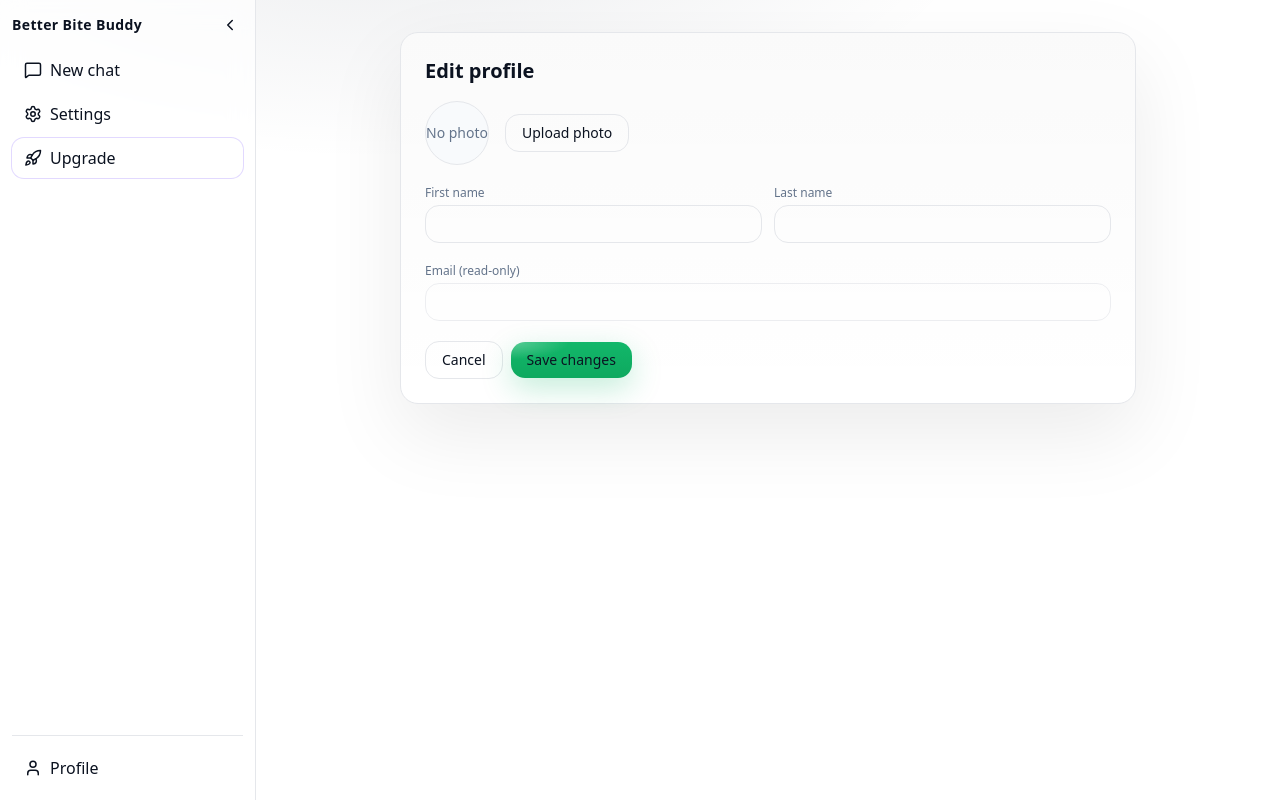
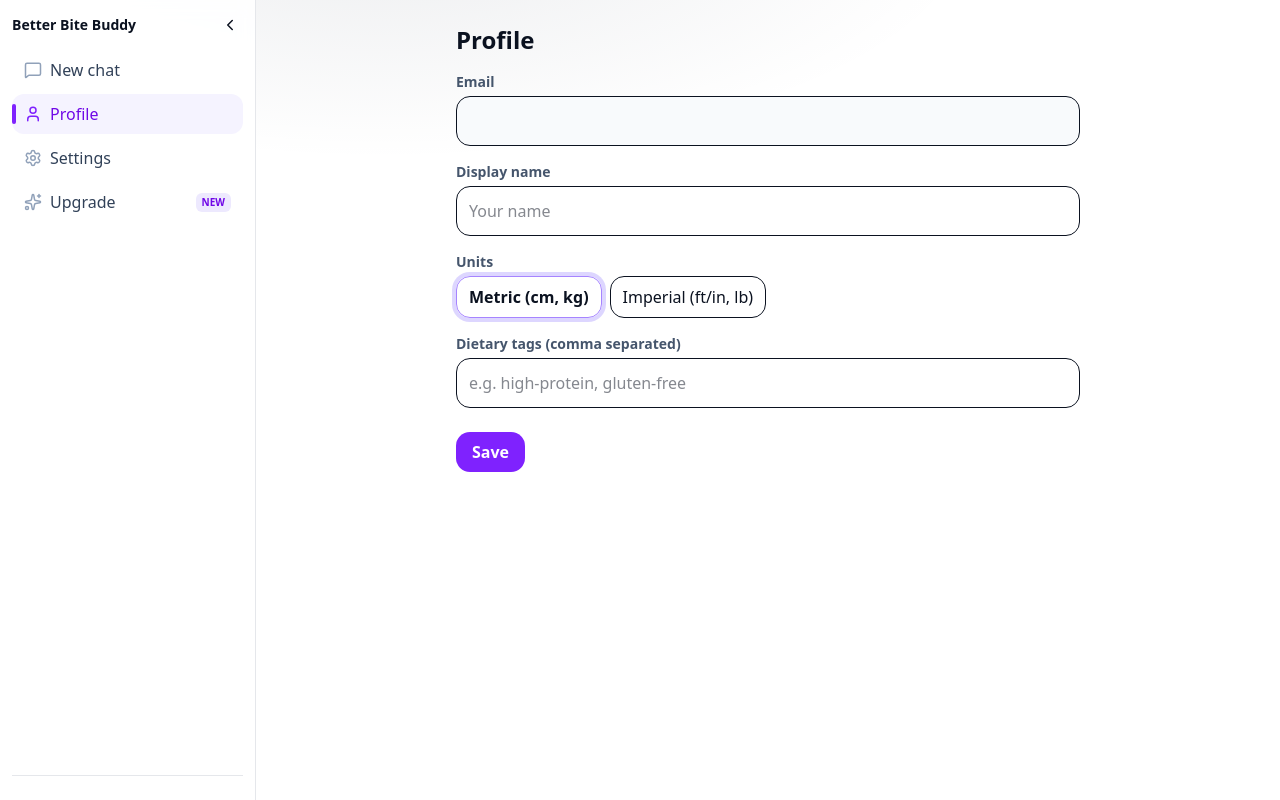
Before and after one commit to haseebservises-ops/bbb-web, a Next.js app: page /profile in a window 1280 px wide. Built offline with nearby package versions, Linux system fonts and the light colour scheme; no server answers.

Commit message:
Sidebar polish (colorful icons, active indicator); activity buttons sync slider; add Profile page

```diff
--- a/app/profile/page.tsx
+++ b/app/profile/page.tsx
@@ -1,92 +1,171 @@
 "use client";
 
 import { useEffect, useState } from "react";
-import Link from "next/link";
-
-type Prof = {
-  firstName?: string;
-  lastName?: string;
-  email?: string;
-  image?: string; // data URL
-};
 
 export default function ProfilePage() {
-  const [p, setP] = useState<Prof>({});
-  const [preview, setPreview] = useState<string | undefined>();
+  const [email, setEmail] = useState("");
+  const [name, setName] = useState("");
+  const [units, setUnits] = useState<"metric" | "imperial">("metric");
+  const [tags, setTags] = useState<string>(""); // comma separated
 
   useEffect(() => {
-    try {
-      const stored = localStorage.getItem("bbb_profile");
-      if (stored) {
-        const obj = JSON.parse(stored) as Prof;
-        setP(obj);
-        setPreview(obj.image);
-      }
-    } catch {}
+    const e = localStorage.getItem("bbb_email") || "";
+    const n = localStorage.getItem("bbb_profile_name") || "";
+    const u = (localStorage.getItem("bbb_units") as "metric" | "imperial") || "metric";
+    const t = localStorage.getItem("bbb_diet_tags") || "";
+    setEmail(e);
+    setName(n);
+    setUnits(u);
+    setTags(t);
   }, []);
 
-  function onFile(e: React.ChangeEvent<HTMLInputElement>) {
-    const file = e.target.files?.[0];
-    if (!file) return;
-    const reader = new FileReader();
-    reader.onload = () => setPreview(reader.result as string);
-    reader.readAsDataURL(file);
-  }
-
-  function save(e: React.FormEvent) {
-    e.preventDefault();
-    const next = { ...p, image: preview };
-    try { localStorage.setItem("bbb_profile", JSON.stringify(next)); } catch {}
-    window.dispatchEvent(new Event("bbb:profile-updated"));
-    alert("Profile saved");
+  function save() {
+    localStorage.setItem("bbb_profile_name", name);
+    localStorage.setItem("bbb_units", units);
+    localStorage.setItem("bbb_diet_tags", tags);
+    alert("Saved!");
   }
 
   return (
-    <main className="mx-auto max-w-3xl px-4 py-8">
-      <div className="bbb-card p-6">
-        <h1 className="text-xl font-semibold mb-4">Edit profile</h1>
+    <div className="max-w-2xl mx-auto p-6">
+      <h1 className="text-2xl font-extrabold mb-4">Profile</h1>
 
-        <form onSubmit={save} className="space-y-5">
-          <div className="flex items-center gap-4">
-            <div className="h-16 w-16 rounded-full overflow-hidden border"
-                 style={{ borderColor: "var(--bbb-lines)", background: "var(--bbb-elev1)" }}>
-              {preview ? (
-                // eslint-disable-next-line @next/next/no-img-element
-                <img src={preview} alt="avatar" className="h-full w-full object-cover" />
-              ) : (
-                <div className="grid place-items-center h-full w-full text-sm" style={{ color: "var(--bbb-ink-dim)" }}>
-                  No photo
-                </div>
-              )}
-            </div>
-            <label className="btn btn-ghost cursor-pointer">
-              Upload photo
-              <input type="file" accept="image/*" className="hidden" onChange={onFile} />
-            </label>
-          </div>
+      <label className="block text-sm font-semibold text-slate-600 mb-1">Email</label>
+      <input value={email} readOnly className="w-full rounded-xl border p-3 bg-slate-50 mb-4" />
 
-          <div className="grid sm:grid-cols-2 gap-3">
-            <div>
-              <label className="block text-xs mb-1" style={{ color: "var(--bbb-ink-dim)" }}>First name</label>
-              <input className="input" value={p.firstName || ""} onChange={e => setP({ ...p, firstName: e.target.value })} />
-            </div>
-            <div>
-              <label className="block text-xs mb-1" style={{ color: "var(--bbb-ink-dim)" }}>Last name</label>
-              <input className="input" value={p.lastName || ""} onChange={e => setP({ ...p, lastName: e.target.value })} />
-            </div>
-          </div>
+      <label className="block text-sm font-semibold text-slate-600 mb-1">Display name</label>
+      <input
+        value={name}
+        onChange={(e) => setName(e.target.value)}
+        placeholder="Your name"
+        className="w-full rounded-xl border p-3 mb-4"
+      />
 
-          <div>
-            <label className="block text-xs mb-1" style={{ color: "var(--bbb-ink-dim)" }}>Email (read-only)</label>
-            <input className="input opacity-70" value={p.email || ""} readOnly />
-          </div>
+      <label className="block text-sm font-semibold text-slate-600 mb-1">Units</label>
+      <div className="flex gap-2 mb-4">
+        <button
+          onClick={() => setUnits("metric")}
+          className={`rounded-xl border px-3 py-2 ${units === "metric" ? "ring-4 ring-violet-200 border-violet-400 font-bold" : ""}`}
+        >
+          Metric (cm, kg)
+        </button>
+        <button
+          onClick={() => setUnits("imperial")}
+          className={`rounded-xl border px-3 py-2 ${units === "imperial" ? "ring-4 ring-violet-200 border-violet-400 font-bold" : ""}`}
+        >
+          Imperial (ft/in, lb)
+        </button>
+      </div>
 
-          <div className="flex items-center gap-2">
-            <Link href="/" className="btn btn-ghost">Cancel</Link>
-            <button type="submit" className="btn btn-primary">Save changes</button>
-          </div>
-        </form>
-      </div>
-    </main>
+      <label className="block text-sm font-semibold text-slate-600 mb-1">
+        Dietary tags (comma separated)
+      </label>
+      <input
+        value={tags}
+        onChange={(e) => setTags(e.target.value)}
+        placeholder="e.g. high-protein, gluten-free"
+        className="w-full rounded-xl border p-3 mb-6"
+      />
+
+      <button onClick={save} className="px-4 py-2 rounded-xl bg-violet-600 text-white font-bold">
+        Save
+      </button>
+    </div>
   );
 }
+
+
+
+
+// "use client";
+
+// import { useEffect, useState } from "react";
+// import Link from "next/link";
+
+// type Prof = {
+//   firstName?: string;
+//   lastName?: string;
+//   email?: string;
+//   image?: string; // data URL
+// };
+
+// export default function ProfilePage() {
+//   const [p, setP] = useState<Prof>({});
+//   const [preview, setPreview] = useState<string | undefined>();
+
+//   useEffect(() => {
+//     try {
+//       const stored = localStorage.getItem("bbb_profile");
+//       if (stored) {
+//         const obj = JSON.parse(stored) as Prof;
+//         setP(obj);
+//         setPreview(obj.image);
+//       }
+//     } catch {}
+//   }, []);
+
+//   function onFile(e: React.ChangeEvent<HTMLInputElement>) {
+//     const file = e.target.files?.[0];
+//     if (!file) return;
+//     const reader = new FileReader();
+//     reader.onload = () => setPreview(reader.result as string);
+//     reader.readAsDataURL(file);
+//   }
+
+//   function save(e: React.FormEvent) {
+//     e.preventDefault();
+//     const next = { ...p, image: preview };
+//     try { localStorage.setItem("bbb_profile", JSON.stringify(next)); } catch {}
+//     window.dispatchEvent(new Event("bbb:profile-updated"));
+//     alert("Profile saved");
+//   }
+
+//   return (
+//     <main className="mx-auto max-w-3xl px-4 py-8">
+//       <div className="bbb-card p-6">
+//         <h1 className="text-xl font-semibold mb-4">Edit profile</h1>
+
+//         <form onSubmit={save} className="space-y-5">
+//           <div className="flex items-center gap-4">
+//             <div className="h-16 w-16 rounded-full overflow-hidden border"
+//                  style={{ borderColor: "var(--bbb-lines)", background: "var(--bbb-elev1)" }}>
+//               {preview ? (
+//                 // eslint-disable-next-line @next/next/no-img-element
+//                 <img src={preview} alt="avatar" className="h-full w-full object-cover" />
+//               ) : (
+//                 <div className="grid place-items-center h-full w-full text-sm" style={{ color: "var(--bbb-ink-dim)" }}>
+//                   No photo
+//                 </div>
+//               )}
+//             </div>
+//             <label className="btn btn-ghost cursor-pointer">
+//               Upload photo
+//               <input type="file" accept="image/*" className="hidden" onChange={onFile} />
+//             </label>
+//           </div>
+
+//           <div className="grid sm:grid-cols-2 gap-3">
+//             <div>
+//               <label className="block text-xs mb-1" style={{ color: "var(--bbb-ink-dim)" }}>First name</label>
+//               <input className="input" value={p.firstName || ""} onChange={e => setP({ ...p, firstName: e.target.value })} />
+//             </div>
+//             <div>
+//               <label className="block text-xs mb-1" style={{ color: "var(--bbb-ink-dim)" }}>Last name</label>
+//               <input className="input" value={p.lastName || ""} onChange={e => setP({ ...p, lastName: e.target.value })} />
+//             </div>
+//           </div>
+
+//           <div>
+//             <label className="block text-xs mb-1" style={{ color: "var(--bbb-ink-dim)" }}>Email (read-only)</label>
+//             <input className="input opacity-70" value={p.email || ""} readOnly />
+//           </div>
+
+//           <div className="flex items-center gap-2">
+//             <Link href="/" className="btn btn-ghost">Cancel</Link>
+//             <button type="submit" className="btn btn-primary">Save changes</button>
+//           </div>
+//         </form>
+//       </div>
+//     </main>
+//   );
+// }
--- a/components/Sidebar.tsx
+++ b/components/Sidebar.tsx
@@ -3,53 +3,46 @@
 import Link from "next/link";
 import { usePathname } from "next/navigation";
 import { useEffect, useState } from "react";
-import { useSession } from "next-auth/react";
-import { MessageSquare, Settings, ChevronRight, ChevronLeft, User, Rocket } from "lucide-react";
-import { IS_PROD } from "@/lib/env";
+import { MessageSquare, Settings, User, Sparkles, ChevronLeft, ChevronRight } from "lucide-react";
+
+type Item = { href: string; label: string; icon: any; accent?: boolean };
+
+const NAV: Item[] = [
+  { href: "/",         label: "New chat", icon: MessageSquare },
+  { href: "/profile",  label: "Profile",  icon: User },
+  { href: "/settings", label: "Settings", icon: Settings },
+  { href: "/upgrade",  label: "Upgrade",  icon: Sparkles, accent: true },
+];
 
 export default function Sidebar() {
   const pathname = usePathname();
   const [collapsed, setCollapsed] = useState(false);
 
-  const ses = useSession();
-  const role = (ses?.data?.user as any)?.role ?? "user";
-  const canSeeAdmin = role === "admin" || role === "superadmin";
-  const isSuper = role === "superadmin";
-
   useEffect(() => {
-    try {
-      const saved = localStorage.getItem("bbb_sidebar_collapsed");
-      if (saved) setCollapsed(saved === "1");
-    } catch {}
+    const saved = localStorage.getItem("bbb_sidebar_collapsed");
+    if (saved) setCollapsed(saved === "1");
   }, []);
 
   function toggle() {
     const next = !collapsed;
     setCollapsed(next);
-    try {
-      localStorage.setItem("bbb_sidebar_collapsed", next ? "1" : "0");
-    } catch {}
+    localStorage.setItem("bbb_sidebar_collapsed", next ? "1" : "0");
   }
-
-  const items = [
-    { href: "/", label: "New chat", icon: <MessageSquare size={18} /> },
-    { href: "/settings", label: "Settings", icon: <Settings size={18} /> },
-    // Upgrade goes to your in-app page that lists plans (or straight to a payment link)
-    { href: "/upgrade", label: "Upgrade", icon: <Rocket size={18} />, accent: true },
-  ];
 
   return (
     <aside
-      className={`hidden sm:flex transition-[width] duration-200 ${collapsed ? "w-14" : "w-64"} shrink-0 border-r bg-white/70 backdrop-blur-md dark:bg-black/30`}
+      className={`hidden sm:flex shrink-0 transition-[width] duration-300 ease-out
+                  ${collapsed ? "w-16" : "w-64"}
+                  bg-white/90 dark:bg-neutral-950/70 backdrop-blur border-r`}
       style={{ borderColor: "var(--bbb-lines)" }}
     >
       <div className="p-3 w-full flex flex-col">
-        {/* top row: app name + collapse */}
+        {/* header */}
         <div className="flex items-center justify-between mb-3">
-          {!collapsed && <div className="text-sm font-semibold tracking-wide">Better Bite Buddy</div>}
+          {!collapsed && <div className="text-sm font-semibold">Better Bite Buddy</div>}
           <button
-            className="rounded-md p-1 hover:bg-black/5 dark:hover:bg-white/5 transition"
             onClick={toggle}
+            className="rounded-md p-1 hover:bg-black/5 dark:hover:bg-white/5"
             title={collapsed ? "Expand" : "Collapse"}
           >
             {collapsed ? <ChevronRight size={18} /> : <ChevronLeft size={18} />}
@@ -58,62 +51,167 @@ export default function Sidebar() {
 
         {/* nav */}
         <nav className="space-y-1">
-          {items.map((i) => {
-            const active = pathname === i.href;
+          {NAV.map(({ href, label, icon: Icon, accent }) => {
+            const active = pathname === href;
+            const base =
+              "group relative flex items-center gap-2 rounded-lg px-3 py-2 transition-all";
+            const colors = active
+              ? "bg-violet-50 text-violet-700 dark:bg-violet-950/40 dark:text-violet-300"
+              : "text-slate-700 dark:text-slate-300 hover:bg-black/5 dark:hover:bg-white/5";
+
             return (
-              <Link
-                key={i.href}
-                href={i.href}
-                className={[
-                  "group flex items-center gap-2 rounded-lg px-3 py-2 transition-colors",
-                  "hover:bg-black/[.06] dark:hover:bg-white/[.06]",
-                  active ? "font-semibold" : "",
-                  i.accent ? "ring-1 ring-violet-300/50 hover:ring-violet-400/60" : "",
-                ].join(" ")}
-              >
-                <span className="shrink-0 transition-transform group-hover:scale-[1.06]">{i.icon}</span>
-                {!collapsed && <span>{i.label}</span>}
+              <Link key={href} href={href} className={`${base} ${colors}`}>
+                {/* active indicator bar */}
+                <span
+                  className={`absolute left-0 top-1/2 -translate-y-1/2 h-5 w-1 rounded bg-violet-600
+                              ${active ? "opacity-100" : "opacity-0 group-hover:opacity-60"}`}
+                />
+                <Icon
+                  size={18}
+                  className={`${active ? "text-violet-600" : "text-slate-400 group-hover:text-violet-600"}
+                              transition-colors`}
+                />
+                {!collapsed && (
+                  <span className="translate-x-0 group-hover:translate-x-[1px] transition-transform">
+                    {label}
+                  </span>
+                )}
+                {accent && !collapsed && (
+                  <span className="ml-auto rounded-md px-1.5 py-0.5 text-[10px] font-bold bg-violet-100 text-violet-700 dark:bg-violet-900/30 dark:text-violet-300">
+                    NEW
+                  </span>
+                )}
               </Link>
             );
           })}
-
-          {/* Admin shortcuts (non-prod only) */}
-          {!IS_PROD && canSeeAdmin && (
-            <Link
-              href="/admin"
-              className="flex items-center gap-2 rounded-lg px-3 py-2 hover:bg-black/5 dark:hover:bg-white/5 transition"
-            >
-              <span className="shrink-0">🛠️</span>
-              {!collapsed && <span>Admin</span>}
-            </Link>
-          )}
-          {!IS_PROD && isSuper && (
-            <Link
-              href="/superadmin"
-              className="flex items-center gap-2 rounded-lg px-3 py-2 hover:bg-black/5 dark:hover:bg-white/5 transition"
-            >
-              <span className="shrink-0">🧰</span>
-              {!collapsed && <span>Superadmin</span>}
-            </Link>
-          )}
         </nav>
 
-        {/* bottom controls */}
-        <div className="mt-auto pt-3 border-t" style={{ borderColor: "var(--bbb-lines)" }}>
-          <Link
-            href="/settings"
-            className="flex items-center justify-between gap-2 rounded-lg px-3 py-2 hover:bg-black/5 dark:hover:bg-white/5 transition"
-            title="Profile"
-          >
-            <span className="flex items-center gap-2">
-              <User size={18} />
-              {!collapsed && <span>Profile</span>}
-            </span>
-            {/* tiny dot accent on hover */}
-            <span className="h-1.5 w-1.5 rounded-full bg-violet-500 opacity-0 group-hover:opacity-100 transition" />
-          </Link>
-        </div>
+        {/* bottom border area (optional extra links later) */}
+        <div className="mt-auto pt-3 border-t" style={{ borderColor: "var(--bbb-lines)" }} />
       </div>
     </aside>
   );
 }
+
+
+
+
+// "use client";
+
+// import Link from "next/link";
+// import { usePathname } from "next/navigation";
+// import { useEffect, useState } from "react";
+// import { useSession } from "next-auth/react";
+// import { MessageSquare, Settings, ChevronRight, ChevronLeft, User, Rocket } from "lucide-react";
+// import { IS_PROD } from "@/lib/env";
+
+// export default function Sidebar() {
+//   const pathname = usePathname();
+//   const [collapsed, setCollapsed] = useState(false);
+
+//   const ses = useSession();
+//   const role = (ses?.data?.user as any)?.role ?? "user";
+//   const canSeeAdmin = role === "admin" || role === "superadmin";
+//   const isSuper = role === "superadmin";
+
+//   useEffect(() => {
+//     try {
+//       const saved = localStorage.getItem("bbb_sidebar_collapsed");
+//       if (saved) setCollapsed(saved === "1");
+//     } catch {}
+//   }, []);
+
+//   function toggle() {
+//     const next = !collapsed;
+//     setCollapsed(next);
+//     try {
+//       localStorage.setItem("bbb_sidebar_collapsed", next ? "1" : "0");
+//     } catch {}
+//   }
+
+//   const items = [
+//     { href: "/", label: "New chat", icon: <MessageSquare size={18} /> },
+//     { href: "/settings", label: "Settings", icon: <Settings size={18} /> },
+//     // Upgrade goes to your in-app page that lists plans (or straight to a payment link)
+//     { href: "/upgrade", label: "Upgrade", icon: <Rocket size={18} />, accent: true },
+//   ];
+
+//   return (
+//     <aside
+//       className={`hidden sm:flex transition-[width] duration-200 ${collapsed ? "w-14" : "w-64"} shrink-0 border-r bg-white/70 backdrop-blur-md dark:bg-black/30`}
+//       style={{ borderColor: "var(--bbb-lines)" }}
+//     >
+//       <div className="p-3 w-full flex flex-col">
+//         {/* top row: app name + collapse */}
+//         <div className="flex items-center justify-between mb-3">
+//           {!collapsed && <div className="text-sm font-semibold tracking-wide">Better Bite Buddy</div>}
+//           <button
+//             className="rounded-md p-1 hover:bg-black/5 dark:hover:bg-white/5 transition"
+//             onClick={toggle}
+//             title={collapsed ? "Expand" : "Collapse"}
+//           >
+//             {collapsed ? <ChevronRight size={18} /> : <ChevronLeft size={18} />}
+//           </button>
+//         </div>
+
+//         {/* nav */}
+//         <nav className="space-y-1">
+//           {items.map((i) => {
+//             const active = pathname === i.href;
+//             return (
+//               <Link
+//                 key={i.href}
+//                 href={i.href}
+//                 className={[
+//                   "group flex items-center gap-2 rounded-lg px-3 py-2 transition-colors",
+//                   "hover:bg-black/[.06] dark:hover:bg-white/[.06]",
+//                   active ? "font-semibold" : "",
+//                   i.accent ? "ring-1 ring-violet-300/50 hover:ring-violet-400/60" : "",
+//                 ].join(" ")}
+//               >
+//                 <span className="shrink-0 transition-transform group-hover:scale-[1.06]">{i.icon}</span>
+//                 {!collapsed && <span>{i.label}</span>}
+//               </Link>
+//             );
+//           })}
+
+//           {/* Admin shortcuts (non-prod only) */}
+//           {!IS_PROD && canSeeAdmin && (
+//             <Link
+//               href="/admin"
+//               className="flex items-center gap-2 rounded-lg px-3 py-2 hover:bg-black/5 dark:hover:bg-white/5 transition"
+//             >
+//               <span className="shrink-0">🛠️</span>
+//               {!collapsed && <span>Admin</span>}
+//             </Link>
+//           )}
+//           {!IS_PROD && isSuper && (
+//             <Link
+//               href="/superadmin"
+//               className="flex items-center gap-2 rounded-lg px-3 py-2 hover:bg-black/5 dark:hover:bg-white/5 transition"
+//             >
+//               <span className="shrink-0">🧰</span>
+//               {!collapsed && <span>Superadmin</span>}
+//             </Link>
+//           )}
+//         </nav>
+
+//         {/* bottom controls */}
+//         <div className="mt-auto pt-3 border-t" style={{ borderColor: "var(--bbb-lines)" }}>
+//           <Link
+//             href="/settings"
+//             className="flex items-center justify-between gap-2 rounded-lg px-3 py-2 hover:bg-black/5 dark:hover:bg-white/5 transition"
+//             title="Profile"
+//           >
+//             <span className="flex items-center gap-2">
+//               <User size={18} />
+//               {!collapsed && <span>Profile</span>}
+//             </span>
+//             {/* tiny dot accent on hover */}
+//             <span className="h-1.5 w-1.5 rounded-full bg-violet-500 opacity-0 group-hover:opacity-100 transition" />
+//           </Link>
+//         </div>
+//       </div>
+//     </aside>
+//   );
+// }
```
